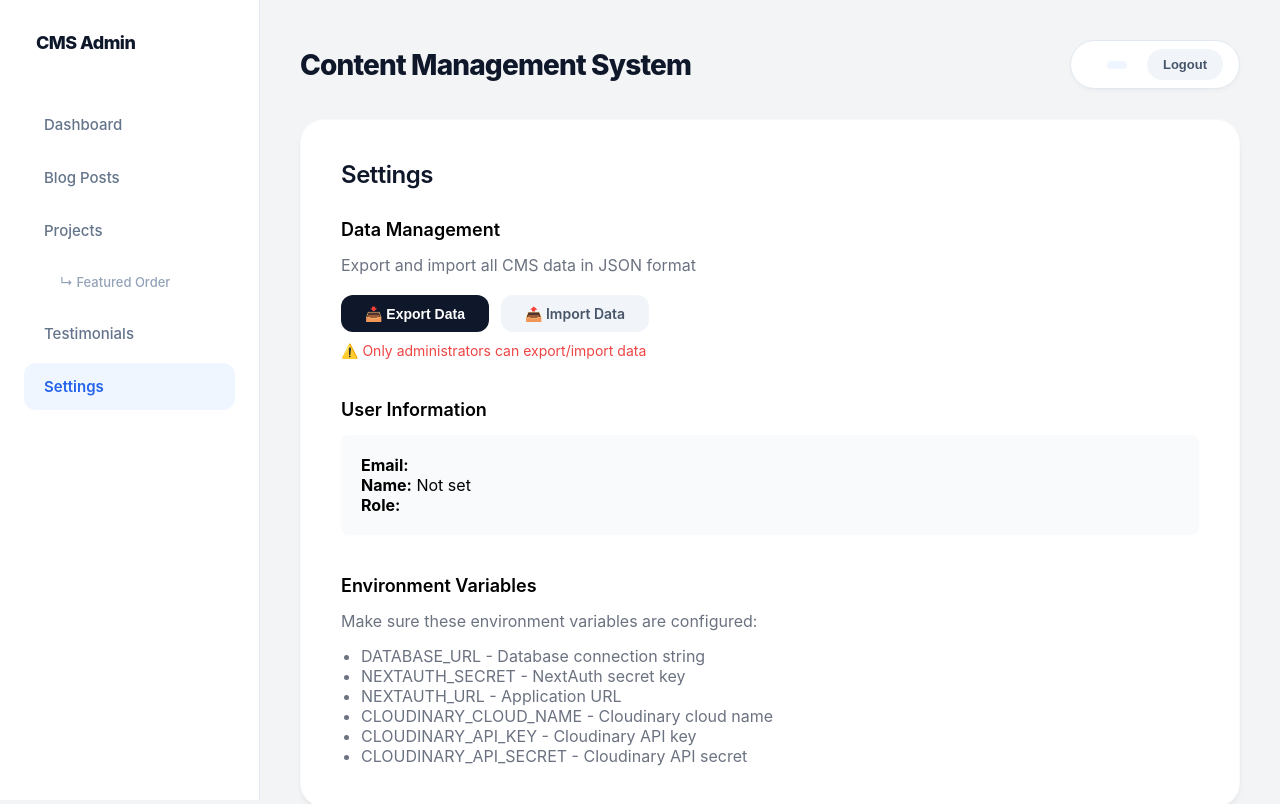
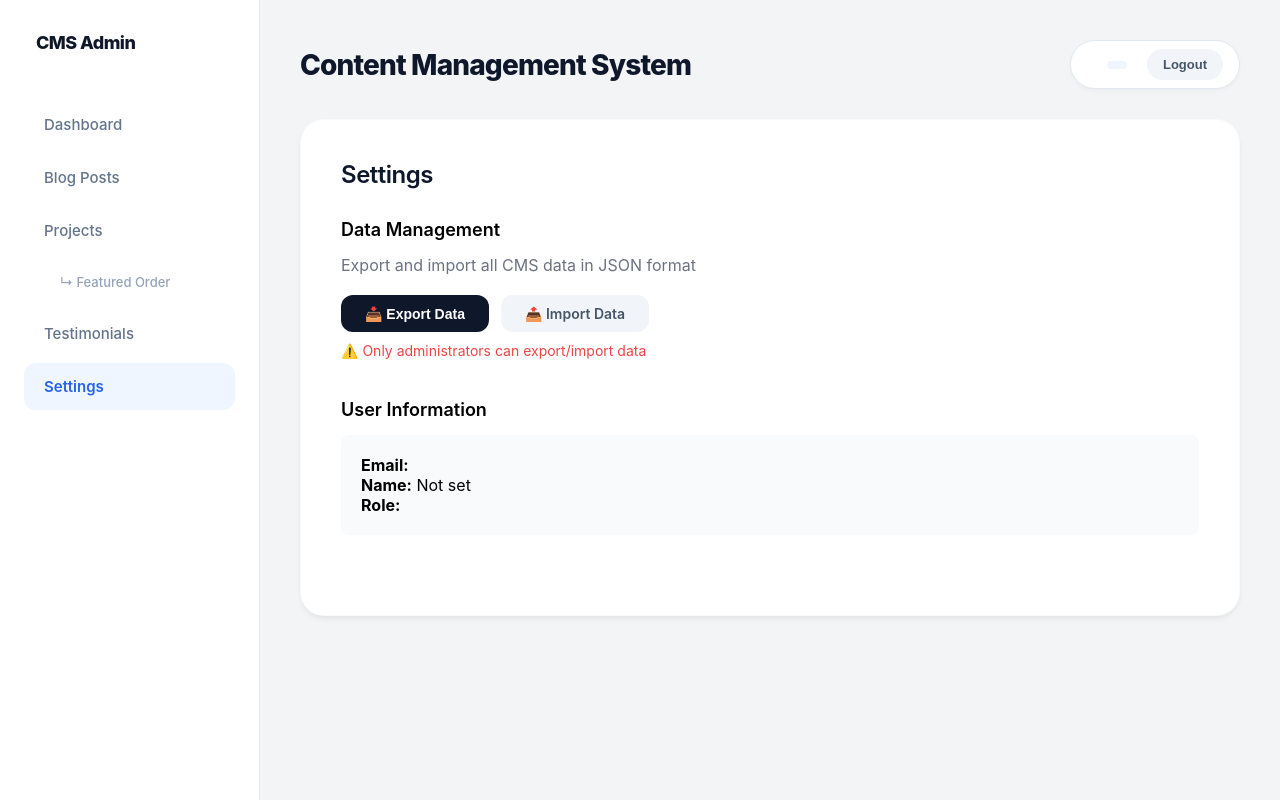
Before and after one commit to haniparr/porto-tantra, a Next.js app: page /admin/settings in a window 1280 px wide. Shown: the top 804 px of the page. Built offline with nearby package versions, Linux system fonts and the light colour scheme; no server answers.

Commit message:
update sidebar admin

```diff
--- a/src/app/admin/(cms)/layout.tsx
+++ b/src/app/admin/(cms)/layout.tsx
@@ -24,7 +24,7 @@ function AdminLayoutContent({ children }: { children: React.ReactNode }) {
 
   // Add Users link only for ADMIN role
   if (session?.user?.role === "ADMIN") {
-    navItems.splice(4, 0, {
+    navItems.splice(6, 0, {
       href: "/admin/users",
       label: "Users",
       exact: false,
--- a/src/app/admin/(cms)/settings/page.tsx
+++ b/src/app/admin/(cms)/settings/page.tsx
@@ -137,27 +137,6 @@ export default function SettingsPage() {
           </p>
         </div>
       </div>
-
-      <div>
-        <h3
-          style={{ fontSize: "18px", fontWeight: "600", marginBottom: "15px" }}
-        >
-          Environment Variables
-        </h3>
-        <p style={{ color: "#6b7280", marginBottom: "15px" }}>
-          Make sure these environment variables are configured:
-        </p>
-        <ul
-          style={{ listStyle: "disc", paddingLeft: "20px", color: "#6b7280" }}
-        >
-          <li>DATABASE_URL - Database connection string</li>
-          <li>NEXTAUTH_SECRET - NextAuth secret key</li>
-          <li>NEXTAUTH_URL - Application URL</li>
-          <li>CLOUDINARY_CLOUD_NAME - Cloudinary cloud name</li>
-          <li>CLOUDINARY_API_KEY - Cloudinary API key</li>
-          <li>CLOUDINARY_API_SECRET - Cloudinary API secret</li>
-        </ul>
-      </div>
     </div>
   );
 }
```
